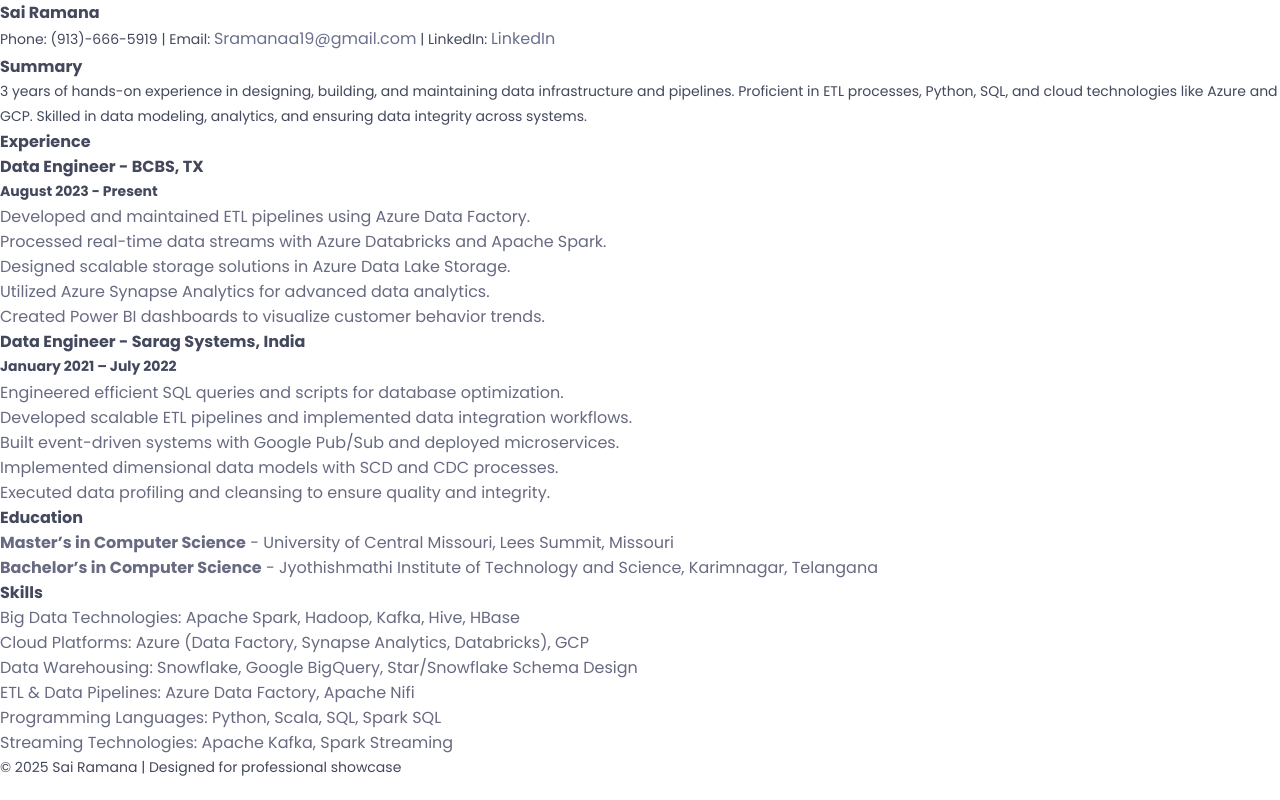
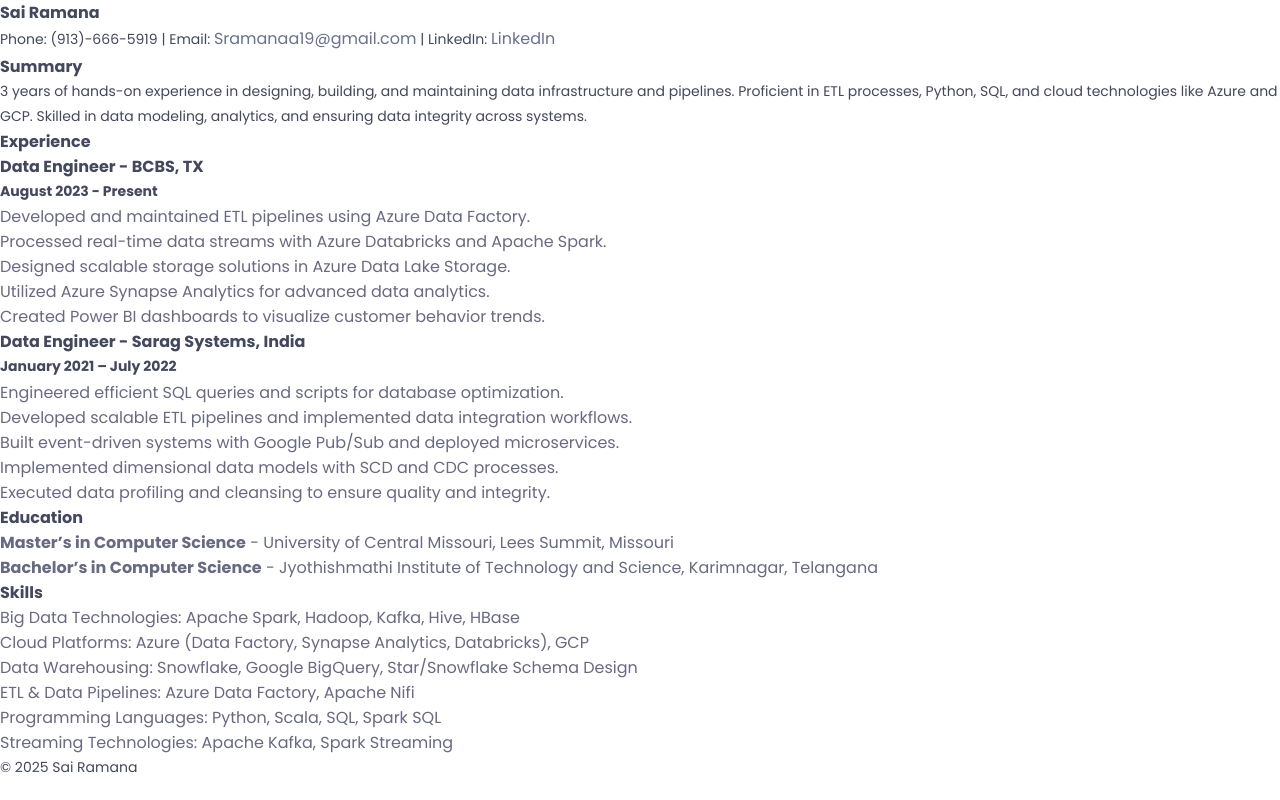
Before and after one commit to Ramanvodnala/Portfolio, a plain HTML site: page index.html in a window 1280 px wide. Drawn offline with Linux system fonts and the light colour scheme; files that its build step writes are made by us from their sources.

Commit message:
Update index.html

```diff
--- a/index.html
+++ b/index.html
@@ -80,7 +80,7 @@
 
     <footer>
         <div class="container">
-            <p>&copy; 2025 Sai Ramana | Designed for professional showcase</p>
+            <p>&copy; 2025 Sai Ramana </p>
         </div>
     </footer>
 </body>
```
